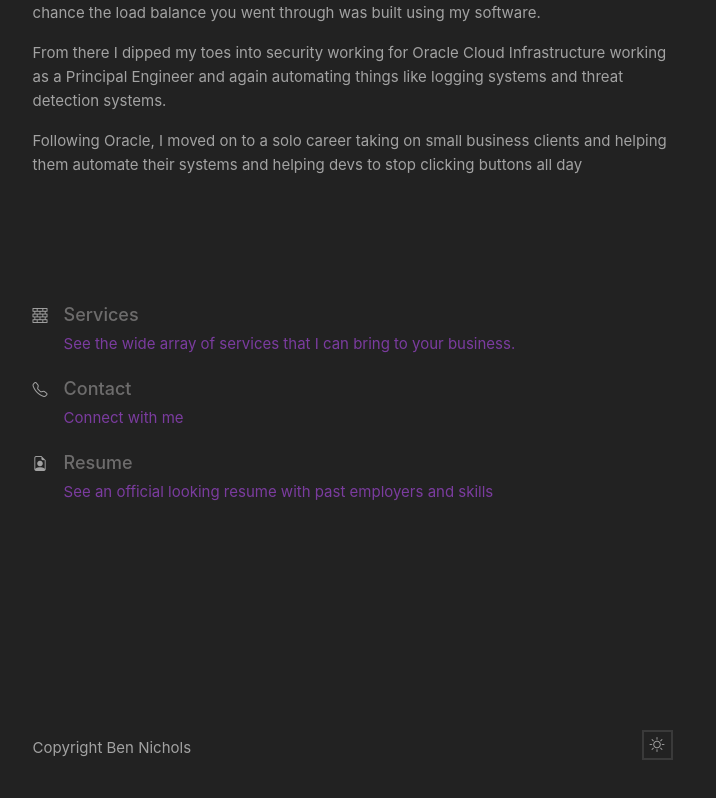
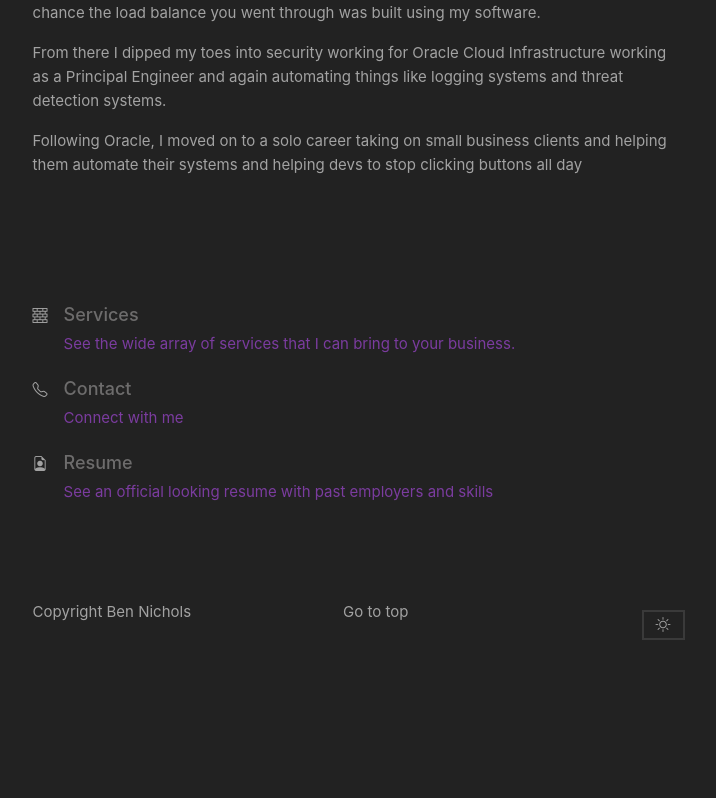
Before and after one commit to bnichs/bnichs-public, a Vue app in the folder bnichs/: page / in a window 1280 px wide. Shown: the part 539-1337 px from the top of the page, without its empty margins (505-1221 px from the left). After the commit the page ends 1219 px from the top, so only its background shows below. Built offline with nearby package versions, Linux system fonts and the light colour scheme.

Commit message:
GoToTop component

```diff
--- a/bnichs/src/App.vue
+++ b/bnichs/src/App.vue
@@ -1,6 +1,7 @@
 <script setup lang="ts">
 import { RouterLink, RouterView } from 'vue-router'
 import TitleBox from './components/TitleBox.vue'
+import GoToTop from './components/GoToTop.vue'
 </script>
 
 <template>
@@ -22,11 +23,14 @@ import TitleBox from './components/TitleBox.vue'
   <RouterView />
   <div style="clear:both;"></div>
 
-  <footer>
-    <span class="footer-text">
+  <footer class="row">
+    <span class="col-md-auto footer-text">
       Copyright Ben Nichols
     </span>
-    <button @click="toggleDark" type="button" class="button dark-toggle">
+
+    <GoToTop class="col-md-auto"></GoToTop>
+
+    <button @click="toggleDark" type="button" class="col-md-auto button dark-toggle">
       <i
           v-if="! darkMode()"
           aria-hidden="true"
@@ -131,9 +135,13 @@ footer{
 }
 
 .footer-text{
-  position: absolute;
-  left: 0px;
-  bottom: 0px;
+  /*position: absolute;*/
+  /*left: 0px;*/
+  /*bottom: 0px;*/
+}
+
+.goToTop {
+  margin: 0 0 0 10vw;
 }
 
 header {
--- /dev/null
+++ b/bnichs/src/components/GoToTop.vue
@@ -0,0 +1,45 @@
+<template>
+  <div class="goToTop">
+    <p>
+      <a @click="scrollToTop">
+       Go to top
+      </a>
+    </p>
+  </div>
+</template>
+
+
+<script lang="ts">
+import {defineComponent} from "vue";
+
+
+
+export default defineComponent({
+
+  props: {
+    href: {
+      type: String,
+    }
+  },
+  methods: {
+    scrollToTop() {
+      window.scrollTo(0,0);
+    }
+  },
+
+  computed: {
+
+    // manifestLoaded(){
+    //   return this.manifest.loaded()
+    // }
+  }
+})
+
+</script>
+<style scoped>
+
+.goToTop a{
+  cursor: pointer;
+}
+
+</style>
```
